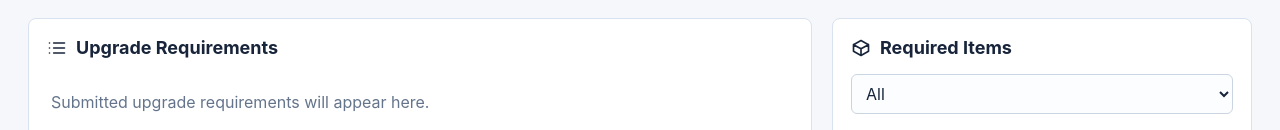
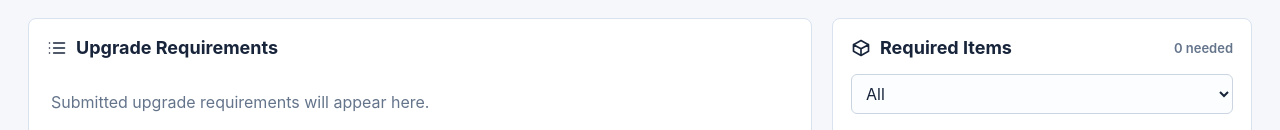
Before and after one commit to theilig/sim-city-upgrader, a React (Vite) app: page / in a window 1280 px wide. Shown: the part 280-410 px from the top of the page. Built offline with nearby package versions, Linux system fonts and the light colour scheme.

Commit message:
Adding required items changes

```diff
--- a/src/App.jsx
+++ b/src/App.jsx
@@ -353,8 +353,29 @@ function App() {
         have: clampNumber(state.inventory[item] || 0),
         inProgress: clampNumber(state.inProgress[item] || 0),
       }))
-      .sort((a, b) => b.needed - b.have - b.inProgress - (a.needed - a.have - a.inProgress) || b.needed - a.needed || a.item.localeCompare(b.item));
+      .sort((a, b) => {
+        const missingFraction = (entry) => Math.max(0, entry.needed - entry.have - entry.inProgress) / entry.needed;
+        return missingFraction(b) - missingFraction(a)
+          || b.needed - b.have - b.inProgress - (a.needed - a.have - a.inProgress)
+          || b.needed - a.needed
+          || a.item.localeCompare(b.item);
+      });
   }, [state.requirements, state.inventory, state.inProgress]);
+
+  const outstandingCount = (entries) => entries.reduce(
+    (total, entry) => total + Math.max(0, entry.needed - entry.have - entry.inProgress),
+    0,
+  );
+  const visibleSummary = summary.filter(
+    (entry) => buildingFilter === "All" || goodsData[entry.item]?.building === buildingFilter,
+  );
+  const visibleOutstandingCount = outstandingCount(visibleSummary);
+  const buildingOutstandingCounts = Object.fromEntries(
+    BUILDINGS.map((building) => [
+      building,
+      outstandingCount(summary.filter((entry) => goodsData[entry.item]?.building === building)),
+    ]),
+  );
 
   const visibleRequirements = useMemo(
     () => state.requirements.filter((requirement) => !draft.region || requirement.region === draft.region),
@@ -744,17 +765,16 @@ function App() {
           <div className="section-title">
             <Icon label="Required items" name="package" />
             <h2>Required Items</h2>
+            <span className="required-items-count">{visibleOutstandingCount} needed</span>
           </div>
           <select className="building-filter" value={buildingFilter} onChange={(event) => setBuildingFilter(event.target.value)}>
-            <option>All</option>
+            <option className={outstandingCount(summary) === 0 ? "complete" : ""}>All</option>
             {BUILDINGS.map((building) => (
-              <option key={building}>{building}</option>
+              <option className={buildingOutstandingCounts[building] === 0 ? "complete" : ""} key={building}>{building}</option>
             ))}
           </select>
           <div className="summary-list">
-            {summary
-              .filter((entry) => buildingFilter === "All" || goodsData[entry.item]?.building === buildingFilter)
-              .map((entry) => {
+            {visibleSummary.map((entry) => {
               const complete = entry.have + entry.inProgress >= entry.needed;
               const batchSize = productionBatchSize(entry.item);
               return (
--- a/src/styles.css
+++ b/src/styles.css
@@ -147,6 +147,13 @@ h1 {
 
 .section-title h2 {
   font-size: 18px;
+}
+
+.required-items-count {
+  color: #64748b;
+  font-size: 13px;
+  font-weight: 600;
+  margin-left: auto;
 }
 
 .section-title.split {
@@ -470,6 +477,10 @@ select {
   margin-bottom: 12px;
 }
 
+.building-filter option.complete {
+  color: #15803d;
+}
+
 .summary-list {
   display: grid;
   gap: 5px;
```
Lines whose indentation alone changed are shown as unchanged.
